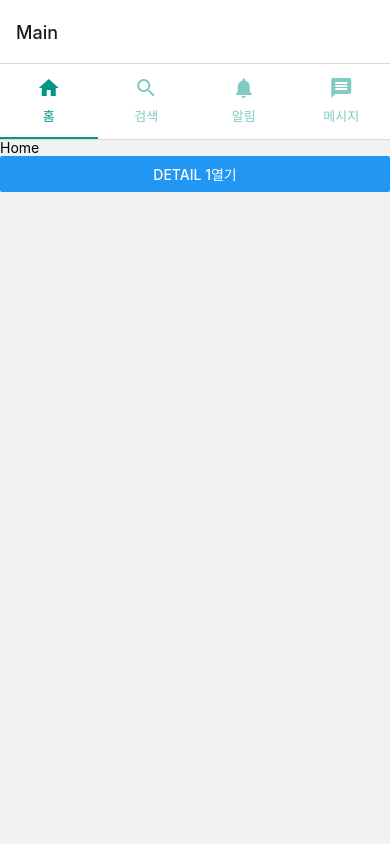
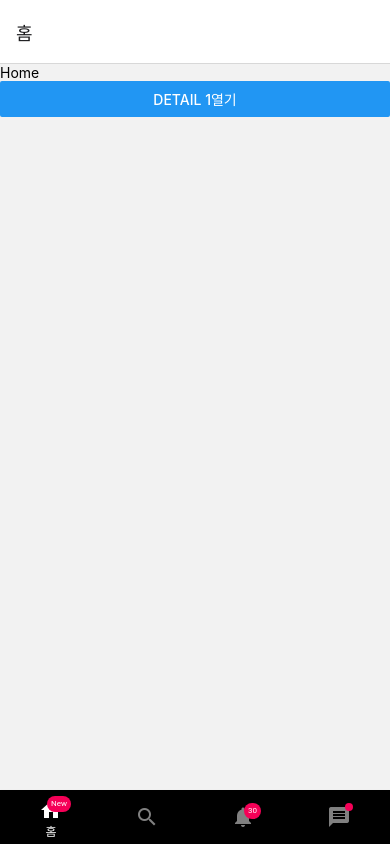
Before and after one commit to BlackMaka/react-native, a React Native app: screen / in a window 390 px wide. Built offline with nearby package versions, Linux system fonts and the light colour scheme.

Commit message:
네비게이션 훅 useNavigation, useRoute, useFocussEffect with useCallback

```diff
--- a/App.js
+++ b/App.js
@@ -7,16 +7,34 @@
 import React from 'react';
 
 import Icon from 'react-native-vector-icons/MaterialIcons';
-import {NavigationContainer} from '@react-navigation/native';
+import {
+  getFocusedRouteNameFromRoute,
+  NavigationContainer,
+} from '@react-navigation/native';
 import {createNativeStackNavigator} from '@react-navigation/native-stack';
 import MainScreen from './screens/MainScreen';
 import DetailScreen from './screens/DetailScreen';
 const App = () => {
   const {Navigator, Screen} = createNativeStackNavigator();
+
+  function getHeaderTitle(route) {
+    const routeName = getFocusedRouteNameFromRoute(route) ?? 'Home';
+    const nameMap = {
+      Home: '홈',
+      Search: '검색',
+      Notification: '알림',
+      Message: '메시지',
+    };
+    return nameMap[routeName];
+  }
   return (
     <NavigationContainer>
       <Navigator>
-        <Screen name="Main" component={MainScreen} />
+        <Screen
+          name="Main"
+          component={MainScreen}
+          options={({route}) => ({title: getHeaderTitle(route)})}
+        />
         <Screen name="Detail" component={DetailScreen} />
       </Navigator>
     </NavigationContainer>
--- a/package.json
+++ b/package.json
@@ -12,6 +12,7 @@
   "dependencies": {
     "@react-navigation/bottom-tabs": "^6.0.9",
     "@react-navigation/drawer": "^6.1.8",
+    "@react-navigation/material-bottom-tabs": "^6.0.9",
     "@react-navigation/material-top-tabs": "^6.0.6",
     "@react-navigation/native": "^6.0.6",
     "@react-navigation/native-stack": "^6.2.5",
@@ -19,6 +20,7 @@
     "react-native": "0.66.4",
     "react-native-gesture-handler": "^1.10.3",
     "react-native-pager-view": "^5.4.9",
+    "react-native-paper": "^4.11.1",
     "react-native-reanimated": "^2.2.4",
     "react-native-safe-area-context": "^3.3.2",
     "react-native-screens": "^3.10.1",
--- a/screens/DetailScreen.js
+++ b/screens/DetailScreen.js
@@ -1,5 +1,10 @@
+import {useRoute} from '@react-navigation/native';
 import React, {useEffect} from 'react';
 import {Button, StyleSheet, Text, View} from 'react-native';
+function IDText() {
+  const route = useRoute();
+  return <Text style={styles.text}>id : {route.params.id}</Text>;
+}
 
 export default function DetailScreen({route, navigation}) {
   useEffect(() => {
@@ -9,7 +14,7 @@ export default function DetailScreen({route, navigation}) {
   }, [navigation, route.params.id]);
   return (
     <View style={styles.block}>
-      <Text style={styles.text}>id : {route.params.id}</Text>
+      <IDText />
       <View style={styles.button}>
         <Button
           title="다음"
--- a/screens/MainScreen.js
+++ b/screens/MainScreen.js
@@ -1,23 +1,37 @@
-import React from 'react';
+import React, {useCallback, useEffect} from 'react';
 import {createBottomTabNavigator} from '@react-navigation/bottom-tabs';
 import {View, Text, Button, TouchableOpacity} from 'react-native';
 import Icon from 'react-native-vector-icons/MaterialIcons';
-import {createMaterialTopTabNavigator} from '@react-navigation/material-top-tabs';
+//import {createMaterialTopTabNavigator} from '@react-navigation/material-top-tabs';
+import {createMaterialBottomTabNavigator} from '@react-navigation/material-bottom-tabs';
+import {useFocusEffect, useNavigation} from '@react-navigation/native';
 
 //const {Navigator, Screen} = createBottomTabNavigator();
-const {Navigator, Screen} = createMaterialTopTabNavigator();
+const {Navigator, Screen} = createMaterialBottomTabNavigator();
+
+function OpenDetailButton() {
+  const navigation = useNavigation();
+  return (
+    <Button
+      title="Detail 1열기"
+      onPress={() => navigation.push('Detail', {id: 1})}
+    />
+  );
+}
 function HomeScreen({navigation}) {
+  useFocusEffect(
+    useCallback(() => {
+      console.log('홈보고있졍');
+      return () => {
+        console.log('다른화면');
+      };
+    }, []),
+  );
+
   return (
     <View>
       <Text>Home</Text>
-      <Button
-        title="Detail 1열기"
-        onPress={() =>
-          navigation.push('Detail', {
-            id: 1,
-          })
-        }
-      />
+      <OpenDetailButton />
     </View>
   );
 }
@@ -45,22 +59,15 @@ function MessageScreen() {
 
 export default function MainScreen() {
   return (
-    <Navigator
-      initialRouteName="Home"
-      screenOptions={{
-        //tabBarActiveTintColor: '#fb8c00',
-        tabBarShowLabel: true,
-        tabBarIndicatorStyle: {
-          backgroundColor: '#009688',
-        },
-        tabBarActiveTintColor: '#009688',
-      }}>
+    <Navigator initialRouteName="Home">
       <Screen
         name="Home"
         component={HomeScreen}
         options={{
           tabBarLabel: '홈',
           tabBarIcon: ({color}) => <Icon name="home" color={color} size={24} />,
+          tabBarColor: 'black',
+          tabBarBadge: 'New',
         }}
       />
       <Screen
@@ -71,6 +78,7 @@ export default function MainScreen() {
           tabBarIcon: ({color}) => (
             <Icon name="search" color={color} size={24} />
           ),
+          tabBarColor: 'orange',
         }}
       />
       <Screen
@@ -81,6 +89,8 @@ export default function MainScreen() {
           tabBarIcon: ({color}) => (
             <Icon name="notifications" color={color} size={24} />
           ),
+          tabBarColor: 'pink',
+          tabBarBadge: 30,
         }}
       />
       <Screen
@@ -91,6 +101,8 @@ export default function MainScreen() {
           tabBarIcon: ({color}) => (
             <Icon name="message" color={color} size={24} />
           ),
+          tabBarColor: 'blue',
+          tabBarBadge: true,
         }}
       />
     </Navigator>
```
Also changed, not shown: 2 other files (tests, documents, lock files or other folders).
